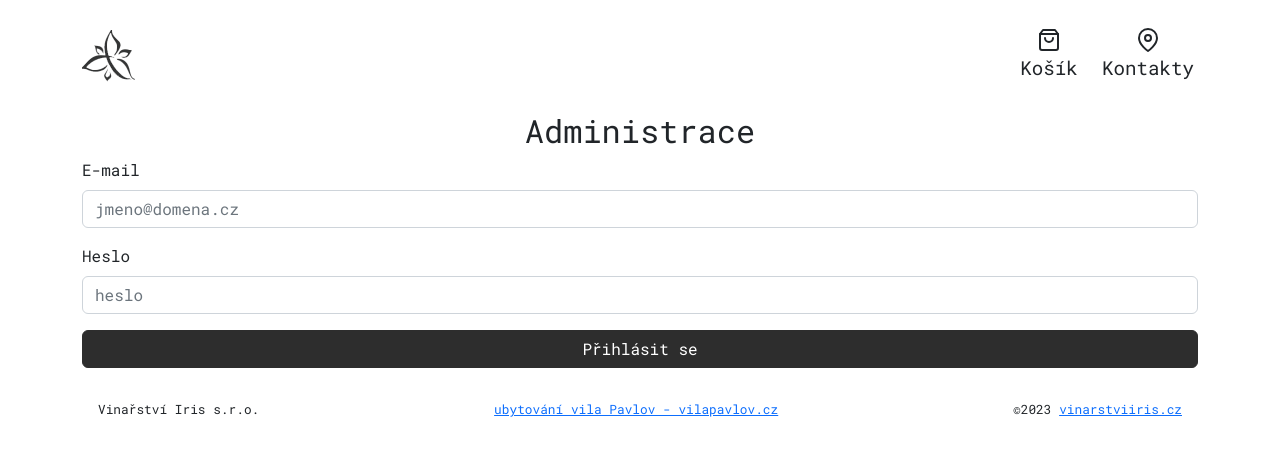
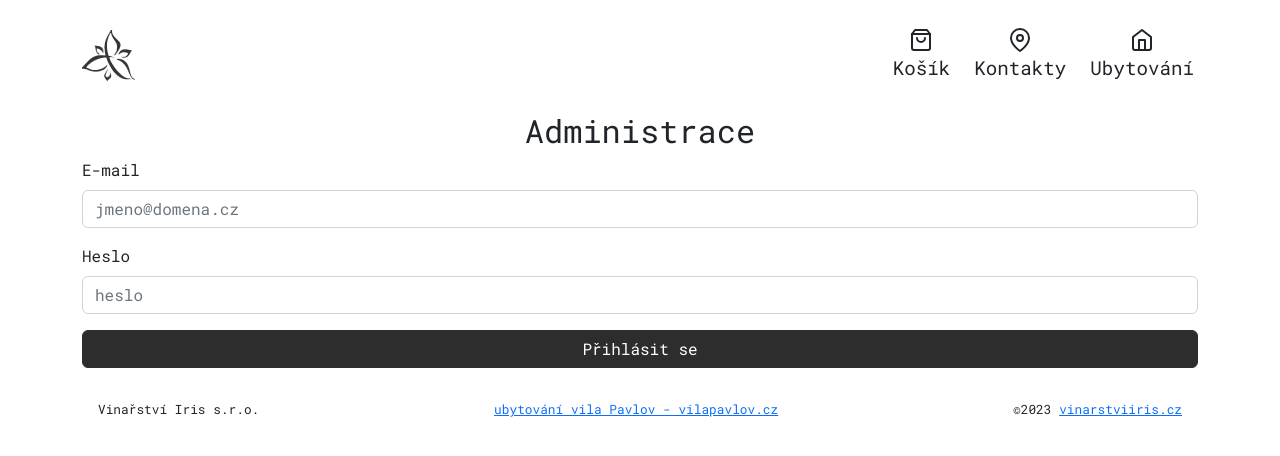
Before and after one commit to Gozo18/wineShopFront, a Next.js app: page /admin in a window 1280 px wide. Shown: the top 456 px of the page. Built offline with nearby package versions, Linux system fonts and the light colour scheme; no server answers; what urql would draw is missing.

Commit message:
Navigation updated

```diff
--- a/components/Nav.js
+++ b/components/Nav.js
@@ -1,5 +1,5 @@
 import Link from "next/link";
-import { FiShoppingBag, FiMapPin } from "react-icons/fi";
+import { FiShoppingBag, FiMapPin, FiHome } from "react-icons/fi";
 import Cart from "./Cart";
 import { useStateContext } from "../lib/context";
 import { withRouter } from "next/router";
@@ -42,6 +42,12 @@ function Nav({ router }) {
                   <h3>Kontakty</h3>
                 </div>
               </Link>
+              <Link href='https://vilapavlov.cz'>
+                <div className={styles.navContacts}>
+                  <FiHome />
+                  <h3>Ubytování</h3>
+                </div>
+              </Link>
               </div>
             </div>
           </div>
```
